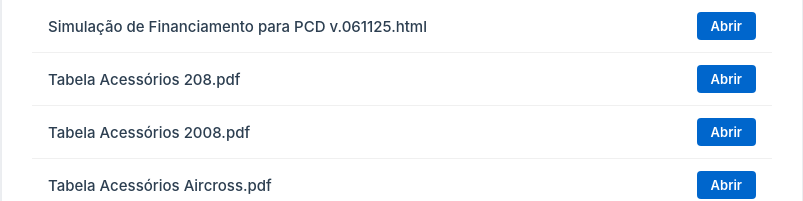
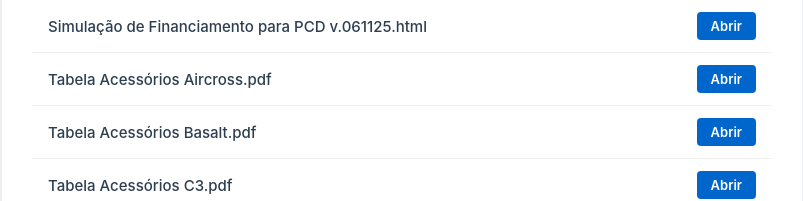
Before and after one commit to irineuraiser/termos-e-calculadoras, a plain HTML site: page index.html in a window 1280 px wide. Shown: the part 761-962 px from the top of the page, without its empty margins (238-1041 px from the left). Drawn offline with Linux system fonts and the light colour scheme.

Commit message:
Add files via upload

```diff
--- a/index.html
+++ b/index.html
@@ -119,8 +119,6 @@
             { name: "Pedido Firme Pag4 em BRANCO.pdf" },
             { name: "Relatório Estoque Peças de Revisão.pdf" },
             { name: "Simulação de Financiamento para PCD v.061125.html" },
-            { name: "Tabela Acessórios 208.pdf" },
-            { name: "Tabela Acessórios 2008.pdf" },
             { name: "Tabela Acessórios Aircross.pdf" },
             { name: "Tabela Acessórios Basalt.pdf" },
             { name: "Tabela Acessórios C3.pdf" },
```
Also changed, not shown: 3 other files.
